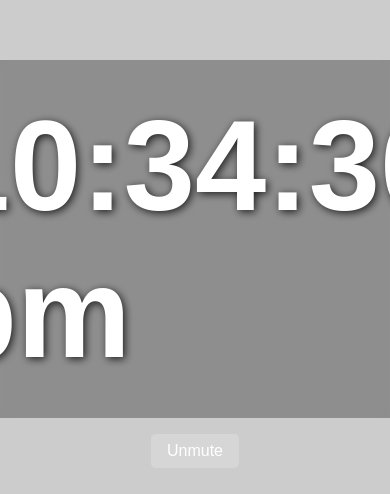
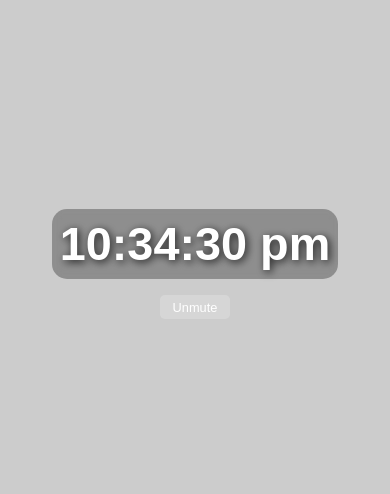
Before and after one commit to dmtahanigit/London_clock, a plain HTML site: page index.html in a window 390 px wide. Shown: the part 158-652 px from the top of the page. Drawn offline with Linux system fonts and the light colour scheme.

Commit message:
Make site mobile-friendly with responsive design

```diff
--- a/london-clock.css
+++ b/london-clock.css
@@ -39,15 +39,17 @@ body, html {
 }
 
 #clock {
-    font-size: 8rem;
+    font-size: 15vw;
     color: white;
     text-shadow: 2px 2px 8px rgba(0, 0, 0, 0.8);
     font-weight: bold;
-    padding: 2rem;
+    padding: 1rem;
     background-color: rgba(0, 0, 0, 0.3);
     border-radius: 15px;
     backdrop-filter: blur(5px);
     margin-bottom: 1rem;
+    text-align: center;
+    max-width: 90%;
 }
 
 #mute-toggle {
@@ -65,3 +67,15 @@ body, html {
     background-color: rgba(255, 255, 255, 0.3);
     transform: scale(1.05);
 }
+
+@media (max-width: 768px) {
+    #clock {
+        font-size: 12vw;
+        padding: 0.5rem;
+    }
+
+    #mute-toggle {
+        font-size: 0.8rem;
+        padding: 0.3rem 0.8rem;
+    }
+}
```
